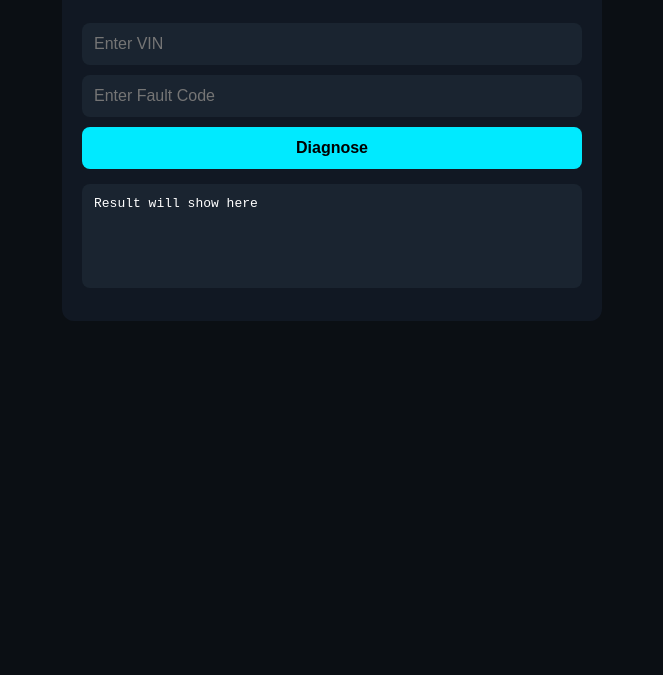
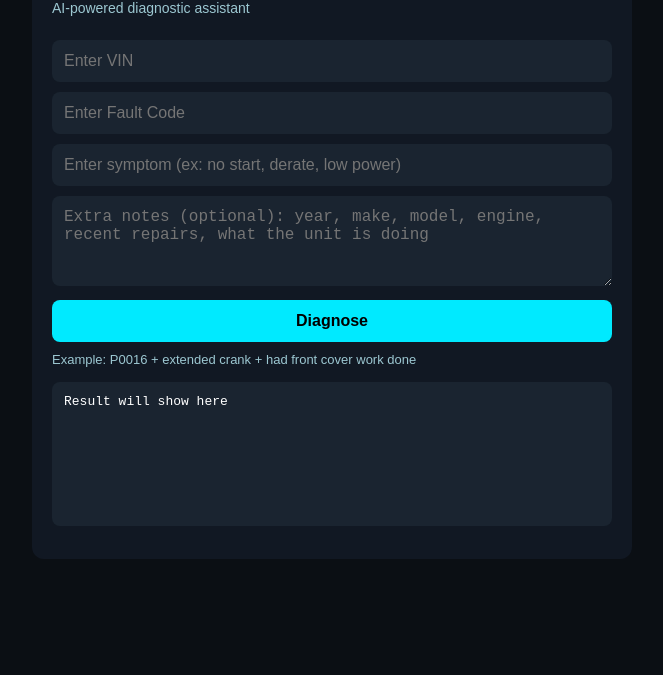
Before and after one commit to alliekatautomations/alliekat-app, a plain HTML site: page frontend/index.html in a window 1280 px wide. Shown: the part 125-800 px from the top of the page, without its empty margins (308-971 px from the left). Drawn offline with Linux system fonts and the light colour scheme.

Commit message:
Update index.html

```diff
--- a/frontend/index.html
+++ b/frontend/index.html
@@ -11,17 +11,27 @@
       color: #00eaff;
       padding: 20px;
     }
+
     .wrap {
-      max-width: 500px;
+      max-width: 560px;
       margin: 40px auto;
       background: #111823;
       padding: 20px;
       border-radius: 12px;
     }
+
     h1 {
       margin-top: 0;
+      margin-bottom: 8px;
     }
-    input, button {
+
+    p.sub {
+      margin-top: 0;
+      color: #9cc7d1;
+      font-size: 14px;
+    }
+
+    input, button, textarea {
       width: 100%;
       box-sizing: border-box;
       padding: 12px;
@@ -30,16 +40,28 @@
       border: none;
       font-size: 16px;
     }
-    input {
+
+    input, textarea {
       background: #1a2430;
       color: white;
     }
+
+    textarea {
+      min-height: 90px;
+      resize: vertical;
+    }
+
     button {
       background: #00eaff;
       color: black;
       font-weight: bold;
       cursor: pointer;
     }
+
+    button:hover {
+      opacity: 0.95;
+    }
+
     pre {
       white-space: pre-wrap;
       background: #1a2430;
@@ -47,23 +69,41 @@
       border-radius: 8px;
       margin-top: 15px;
       color: white;
-      min-height: 80px;
+      min-height: 120px;
+    }
+
+    .hint {
+      margin-top: 10px;
+      font-size: 13px;
+      color: #9cc7d1;
     }
   </style>
 </head>
 <body>
   <div class="wrap">
     <h1>Allie-kat Assistant</h1>
+    <p class="sub">AI-powered diagnostic assistant</p>
+
     <input id="vin" placeholder="Enter VIN" />
     <input id="code" placeholder="Enter Fault Code" />
+    <input id="symptom" placeholder="Enter symptom (ex: no start, derate, low power)" />
+    <textarea id="notes" placeholder="Extra notes (optional): year, make, model, engine, recent repairs, what the unit is doing"></textarea>
+
     <button id="diagBtn">Diagnose</button>
+
+    <div class="hint">
+      Example: P0016 + extended crank + had front cover work done
+    </div>
+
     <pre id="result">Result will show here</pre>
   </div>
 
   <script>
     document.getElementById('diagBtn').addEventListener('click', async function () {
-      const vin = document.getElementById('vin').value;
-      const code = document.getElementById('code').value;
+      const vin = document.getElementById('vin').value.trim();
+      const code = document.getElementById('code').value.trim();
+      const symptom = document.getElementById('symptom').value.trim();
+      const notes = document.getElementById('notes').value.trim();
       const resultBox = document.getElementById('result');
 
       resultBox.textContent = 'Checking...';
@@ -74,11 +114,16 @@
           headers: {
             'Content-Type': 'application/json'
           },
-          body: JSON.stringify({ vin, code })
+          body: JSON.stringify({
+            vin,
+            code,
+            symptom,
+            notes
+          })
         });
 
         const data = await res.json();
-        resultBox.textContent = data.diagnosis || JSON.stringify(data);
+        resultBox.textContent = data.diagnosis || JSON.stringify(data, null, 2);
       } catch (err) {
         resultBox.textContent = 'Error: ' + err.message;
       }
```
